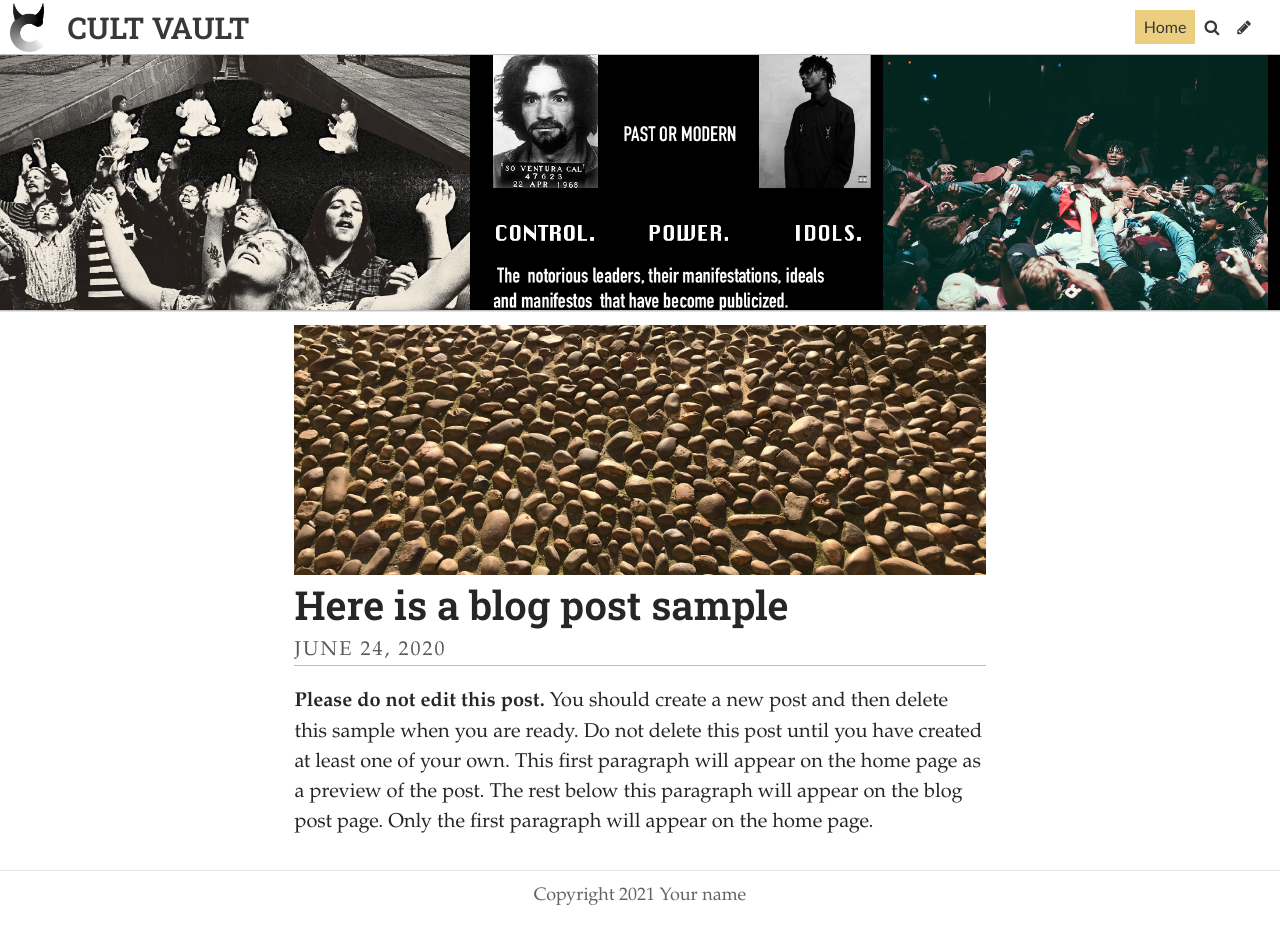
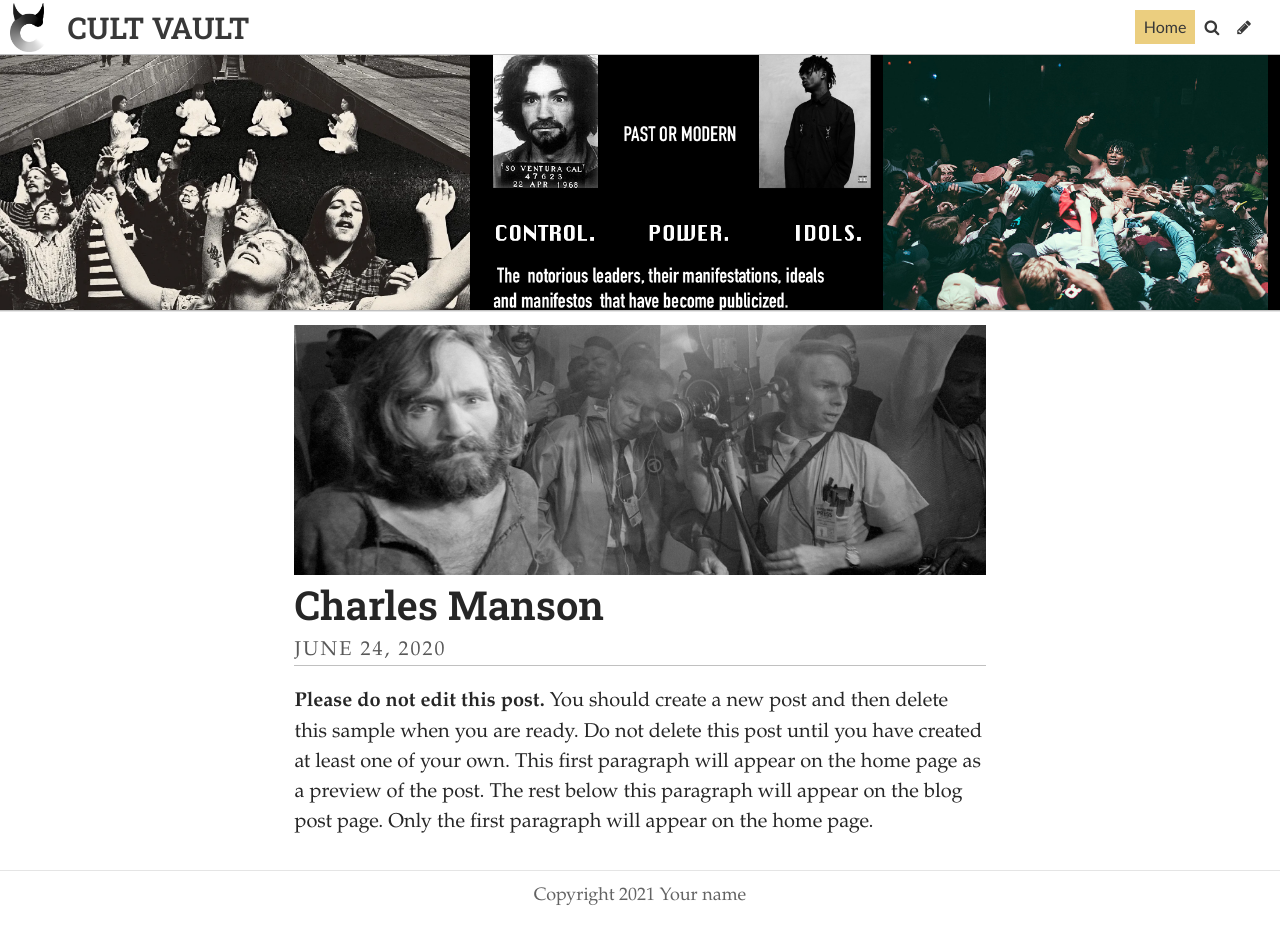
Before and after one commit to Loohwis/Vault, a Jekyll site: the page built from index.html, in a window 1280 px wide. Built offline with Jekyll 4.4.1, drawn with Linux system fonts in a browser that asks for light colours; some web fonts are replaced; the list of posts is cut into pages by our own code.

Commit message:
Update Post “2019-07-20-here-is-my-new-post-for-trial”

```diff
--- a/_posts/2019-07-20-here-is-my-new-post-for-trial.md
+++ b/_posts/2019-07-20-here-is-my-new-post-for-trial.md
@@ -1,9 +1,9 @@
 ---
 layout: post
-title: Here is a blog post sample
+title: Charles Manson
 date: 2020-06-24 17:50
-image: /uploads/867FAB82-62D7-4C53-8EDC-5114095CF8AA.jpeg
-caption: Cobbles
+image: ../uploads/merlin_130185716_76fe927d-cb54-4e4e-97cc-6f7db7e5ec06-superjumbo.jpeg
+caption: ""
 ---
 
 **Please do not edit this post.** You should create a new post and then delete this sample when you are ready. Do not delete this post until you have created at least one of your own. This first paragraph will appear on the home page as a preview of the post. The rest below this paragraph will appear on the blog post page. Only the first paragraph will appear on the home page.
```
Also changed, not shown: uploads/merlin_130185716_76fe927d-cb54-4e4e-97cc-6f7db7e5ec06-superjumbo.jpeg (added).
